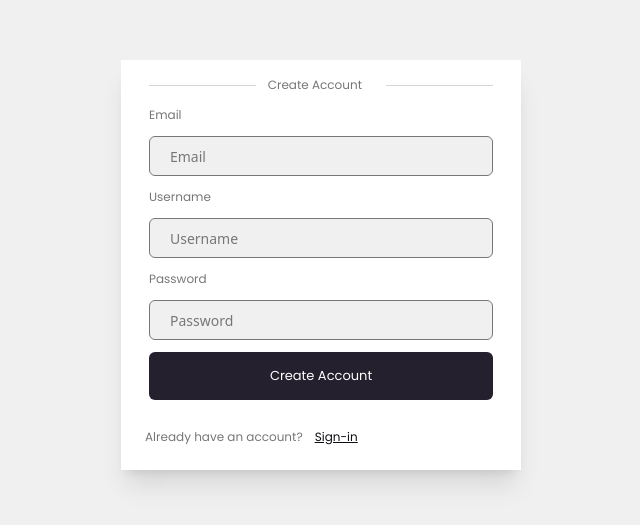
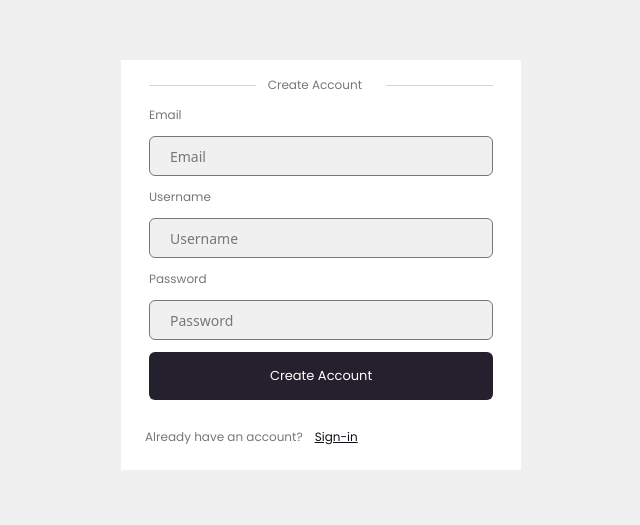
Before and after one commit to veloz-org/veloz-zeus, a Next.js app: page /auth in a window 1280 px wide. Shown: the part 135-660 px from the top of the page, without its empty margins (319-959 px from the left). Built offline with nearby package versions, Linux system fonts and the light colour scheme.

Commit message:
Update styles and add dark mode support

```diff
--- /dev/null
+++ b/src/app/auth/layout.tsx
@@ -0,0 +1,15 @@
+"use client";
+
+export default function RootLayout({
+  children,
+  pageProps,
+}: {
+  children: React.ReactNode;
+  pageProps: any;
+}) {
+  return (
+    <html lang="en">
+      <body className="w-full min-h-screen  ">{children}</body>
+    </html>
+  );
+}
--- a/src/app/auth/page.tsx
+++ b/src/app/auth/page.tsx
@@ -8,8 +8,8 @@ import React from "react";
 
 function AuthPage() {
   return (
-    <FlexColCenter className="w-full h-screen bg-white-300">
-      <FlexColStart className="w-full min-w-[350px] max-w-[400px] bg-white-100 shadow-xl ">
+    <FlexColCenter className="w-full h-screen bg-white-300 dark:bg-dark-100">
+      <FlexColStart className="w-full min-w-[350px] max-w-[400px] bg-white-100 ">
         <CredentialsAuth />
       </FlexColStart>
     </FlexColCenter>
--- a/src/app/layout.tsx
+++ b/src/app/layout.tsx
@@ -2,6 +2,7 @@
 import { ppReg, ppB, ppEB, ppSB, ppL } from "@/config/font";
 import "./styles/globals.css";
 import NextAuthProvider from "@/Providers/NextAuthProvider";
+import ThemeContextProvider from "@/context/Theme";
 
 // main app layout similar to (_app.jsx) page in next (pages)
 
@@ -28,7 +29,9 @@ export default function RootLayout({
         </style>
       </head>
       <NextAuthProvider>
-        <body className={""}>{children}</body>
+        <body className="min-h-screen">
+          <ThemeContextProvider>{children}</ThemeContextProvider>
+        </body>
       </NextAuthProvider>
     </html>
   );
--- /dev/null
+++ b/src/context/Theme.tsx
@@ -0,0 +1,60 @@
+import React, { useEffect, useState } from "react";
+
+interface ThemeProviderProps {
+  children: React.ReactNode;
+}
+
+interface ThemeContextProps {
+  darkMode: boolean;
+  toggleDarkMode: () => void;
+  setDarkMode: React.Dispatch<React.SetStateAction<boolean>>;
+}
+
+export const ThemeContext = React.createContext<ThemeContextProps>(null as any);
+
+export default function ThemeContextProvider({ children }: ThemeProviderProps) {
+  const [darkMode, setDarkMode] = useState(false);
+
+  useEffect(() => {
+    const isDarkMode = localStorage.getItem("darkMode") === "true";
+    setDarkMode(isDarkMode);
+  }, []);
+
+  useEffect(() => {
+    if (darkMode) {
+      localStorage.setItem("darkMode", "true");
+    } else {
+      localStorage.setItem("darkMode", "false");
+    }
+  }, [darkMode]);
+
+  useEffect(() => {
+    if (
+      localStorage.getItem("darkMode") === "true" ||
+      (!("darkMode" in localStorage) &&
+        window.matchMedia("(prefers-color-scheme: dark)").matches)
+    ) {
+      // @ts-expect-error
+      document?.querySelector("html").classList.add("dark");
+    } else {
+      // @ts-expect-error
+      document?.querySelector("html").classList.remove("dark");
+    }
+  }, [darkMode]);
+
+  const toggleDarkMode = () => {
+    setDarkMode((prevMode) => !prevMode);
+  };
+
+  const providerValue: ThemeContextProps = {
+    darkMode,
+    toggleDarkMode,
+    setDarkMode,
+  };
+
+  return (
+    <ThemeContext.Provider value={providerValue}>
+      {children}
+    </ThemeContext.Provider>
+  );
+}
--- a/src/modules/auth/components/Auth/CredentialsAuth.tsx
+++ b/src/modules/auth/components/Auth/CredentialsAuth.tsx
@@ -2,12 +2,16 @@
 import { FlexColStart, FlexRowCenter, FlexRowStart } from "@/components/Flex";
 import Button from "@/components/ui/button";
 import { Input } from "@/components/ui/input";
-import React from "react";
+import { ThemeContext } from "@/context/Theme";
+import React, { useContext } from "react";
 
 function CredentialsAuth() {
+  const { setDarkMode } = useContext(ThemeContext);
   const [activeTab, setActiveTab] = React.useState<"signin" | "signup">(
     "signup"
   );
+
+  setDarkMode(true);
 
   return (
     <FlexColStart className="w-full px-4">
```
